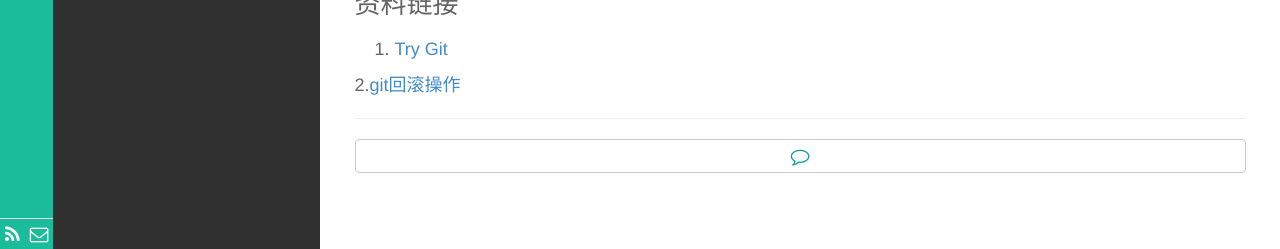
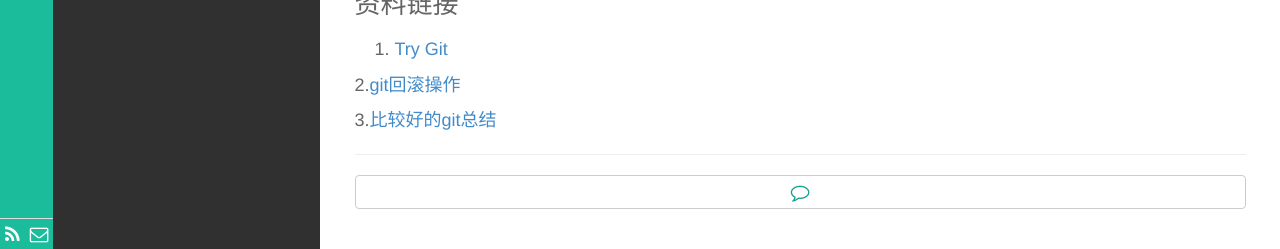
Before and after one commit to kyoyo/kyoyo.github.io, a Jekyll site: the page built from _posts/常用/2017-07-24-Git-Resources.md, in a window 1280 px wide. Shown: the part 2585-2834 px from the top of the page. Built offline with Jekyll 4.4.1, drawn with Linux system fonts in a browser that asks for light colours; Markdown is read by kramdown in place of the engine named in the settings.

Commit message:
Update 2017-07-24-Git-Resources.md

```diff
--- a/_posts/常用/2017-07-24-Git-Resources.md
+++ b/_posts/常用/2017-07-24-Git-Resources.md
@@ -139,3 +139,5 @@ $ git push --tags                       #上传所有标签
 1. [Try Git](https://try.github.io/levels/1/challenges/1)
 
 2.[git回滚操作](https://github.com/geeeeeeeeek/git-recipes/wiki/5.2-%E4%BB%A3%E7%A0%81%E5%9B%9E%E6%BB%9A%EF%BC%9AReset%E3%80%81Checkout%E3%80%81Revert-%E7%9A%84%E9%80%89%E6%8B%A9)
+
+3.[比较好的git总结](http://www.ruanyifeng.com/blog/2015/12/git-workflow.html)
```
